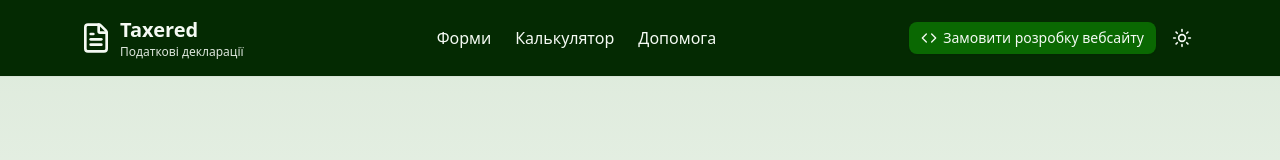
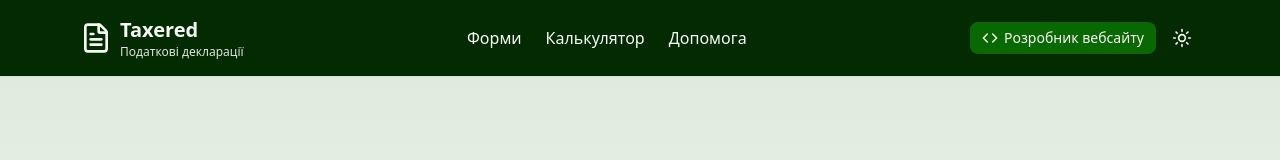
Before and after one commit to StackThrower/Taxered, an Angular app: page / in a window 1280 px wide. Shown: the top 160 px of the page. Built offline with nearby package versions, Linux system fonts and the light colour scheme.

Commit message:
feat: update translation for website order in i18n file

```diff
--- a/src/app/core/i18n.ts
+++ b/src/app/core/i18n.ts
@@ -9,7 +9,7 @@ export const UK = {
     forms: 'Форми',
     calculator: 'Калькулятор',
     help: 'Допомога',
-    orderWebsite: 'Замовити розробку вебсайту',
+    orderWebsite: 'Розробник вебсайту',
     openMenu: 'Відкрити меню',
     closeMenu: 'Закрити меню',
     mainNav: 'Основна навігація',
```
